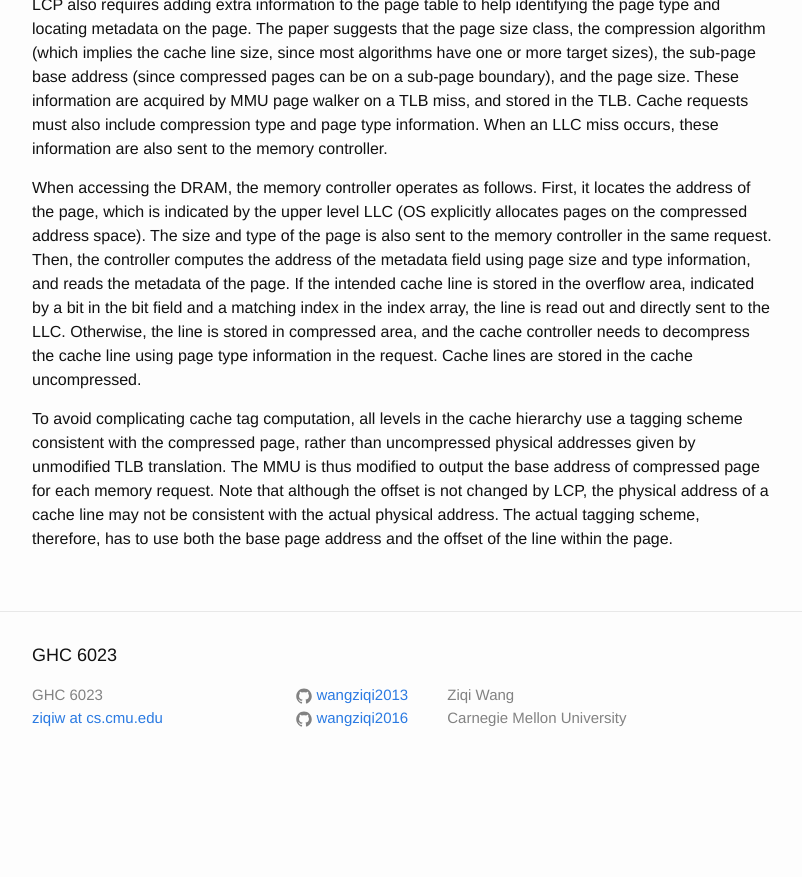
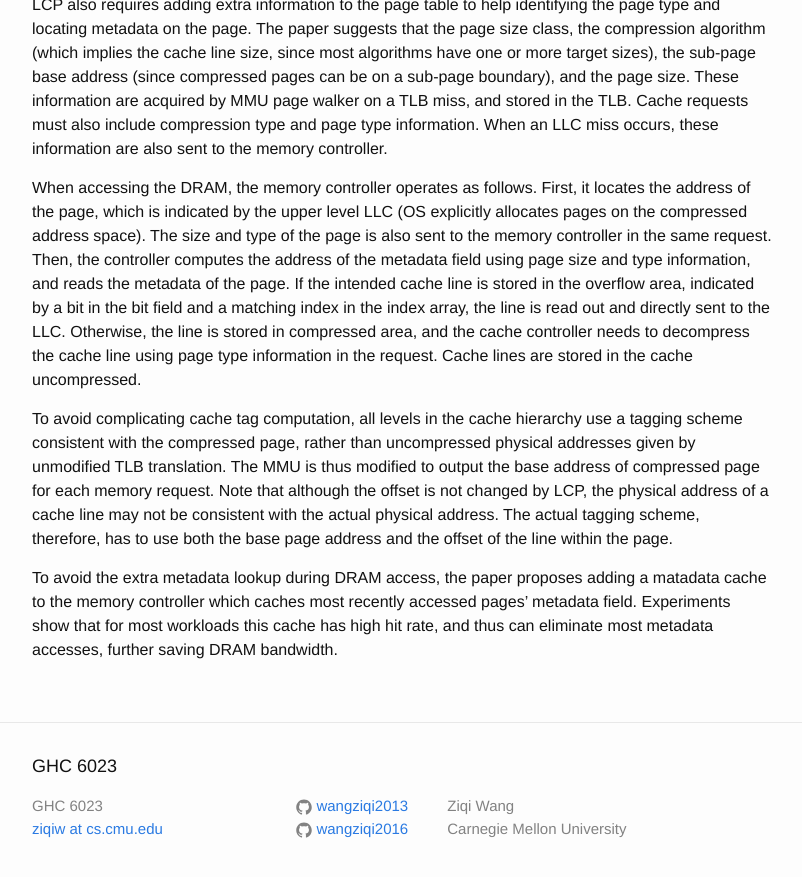
Before and after one commit to wangziqi2013/wangziqi2013.github.io, a Jekyll site: the page built from _posts/2020-05-20-lcp.markdown, in a window 1280 px wide and 900 px high, scrolled down 1960 px. Shown: the top 877 px of the window, without its empty margins (238-1040 px from the left). Built offline with Jekyll 4.4.1, drawn with Linux system fonts in a browser that asks for light colours; before the commit the page ends 2749 px from its top, so only the background shows below that.

Commit message:
Adding metadata cache

```diff
--- a/_posts/2020-05-20-lcp.markdown
+++ b/_posts/2020-05-20-lcp.markdown
@@ -86,3 +86,7 @@ modified to output the base address of compressed page for each memory request.
 Note that although the offset is not changed by LCP, the physical address of a cache line may not be consistent with the
 actual physical address. The actual tagging scheme, therefore, has to use both the base page address and the offset of
 the line within the page.
+
+To avoid the extra metadata lookup during DRAM access, the paper proposes adding a matadata cache to the memory controller
+which caches most recently accessed pages' metadata field. Experiments show that for most workloads this cache has high
+hit rate, and thus can eliminate most metadata accesses, further saving DRAM bandwidth.
```
